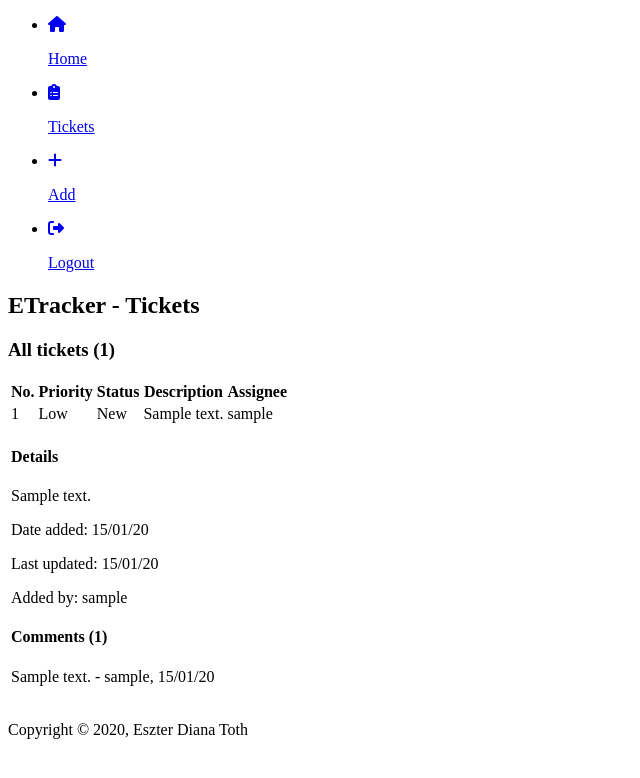
After one commit to EsztiDi/etracker, a Django app: page /tickets/ in a window 1280 px wide. The commit adds this page. Shown: the top 778 px of the page, without its empty margins (0-640 px from the left). Run offline with Django 3.2, Linux system fonts and the light colour scheme; a user stored in the database is signed in; tables that the repository leaves empty hold one stand-in row (values such as "Sample post"); some libraries are stand-ins or nearby versions.

Commit message:
Created TicketForm and views for new ticket and all tickets.

```diff
--- a/etracker/templates/base.html
+++ b/etracker/templates/base.html
@@ -24,10 +24,14 @@
       <p>Copyright &copy; 2020, Eszter Diana Toth</p>
     </footer>
     <script>
-      if (window.location.href == "http://127.0.0.1:8000/") {
+      if (window.location.href == "http://127.0.0.1:8000/" || window.location.href.includes("http://127.0.0.1:8000/?next=/")) {
         document.body.id = "login";
       } else {
         document.body.id = "user";
+      }
+
+      if (window.location.href == "http://127.0.0.1:8000/new/") {
+        document.getElementById("id_description").placeholder = document.getElementsByClassName("helptext")[0].innerText;
       }
 
       var acc = document.getElementsByClassName("accordion");
--- a/etracker/templates/partials/_navbar.html
+++ b/etracker/templates/partials/_navbar.html
@@ -7,13 +7,13 @@
       </a>
     </li>
     <li>
-      <a href="{% url 'tickets:home' %}" class="nav-link">
+      <a href="{% url 'tickets:tickets' %}" class="nav-link">
         <i class="fas fa-clipboard-list"></i>
         <p>Tickets</p>
       </a>
     </li>
     <li>
-      <a href="{% url 'tickets:home' %}" class="nav-link">
+      <a href="{% url 'tickets:new' %}" class="nav-link">
         <i class="fas fa-plus"></i>
         <p>Add</p>
       </a>
--- /dev/null
+++ b/etracker/templates/tickets/tickets.html
@@ -0,0 +1,63 @@
+{% extends "base.html" %} {% block title %}Tickets{% endblock %} {% block content%}
+{% include "partials/_navbar.html" %}
+<main>
+  <header>
+    <h2>ETracker - Tickets</h2>
+  </header>
+  <section>
+    <header>
+      <h3>All tickets ({{all_tickets.count}})</h3>
+    </header>
+    {% if all_tickets %}
+    <table>
+      <thead>
+        <tr>
+          <th>No.</th>
+          <th>Priority</th>
+          <th>Status</th>
+          <th>Description</th>
+          <th>Assignee</th>
+        </tr>
+      </thead>
+      <tbody>
+        {% for ticket in all_tickets %}
+        <tr class="accordion">
+          <td>{{ticket.pk}}</td>
+          <td>{{ticket.get_priority_display}}</td>
+          <td>{{ticket.get_status_display}}</td>
+          <td>{{ticket}}</td>
+          <td>{{ticket.assignee.username|default:"-"}}</td>
+        </tr>
+        <tr>
+          <td colspan="5">
+            <div class="details">
+              <div class="details-row">
+                <h4>Details</h4>
+                <p>{{ticket.details}}</p>
+              </div>
+              <p>Date added: {{ticket.date_added|date:"d/m/y"}}</p>
+              <p>
+                Last updated: {{ticket.date_updated|date:"d/m/y"|default:"-"}}
+              </p>
+              <p>Added by: {{ticket.added_by}}</p>
+              <div class="comments-row">
+                <h4>Comments ({{ticket.comments.all.count}})</h4>
+                {% for comment in ticket.comments.all %}
+                <p>
+                  {{comment}} - {{comment.commenter}},
+                  {{comment.date|date:"d/m/y"}}
+                </p>
+                {% endfor %}
+              </div>
+            </div>
+          </td>
+        </tr>
+        {% endfor %}
+      </tbody>
+    </table>
+    {% else %}
+    <p>There are no tickets added.</p>
+    {% endif %}
+  </section>
+</main>
+{% endblock %}
--- a/etracker/tickets/models.py
+++ b/etracker/tickets/models.py
@@ -31,7 +31,7 @@ class Ticket(models.Model):
     added_by = models.ForeignKey(
         settings.AUTH_USER_MODEL, on_delete=models.SET_NULL, related_name="my_tickets", blank=True, null=True)
 
-    def edit(self):
+    def edited(self):
         self.date_updated = timezone.now()
         self.save()
 
--- a/etracker/tickets/urls.py
+++ b/etracker/tickets/urls.py
@@ -8,4 +8,6 @@ urlpatterns = [
     path("", auth_views.LoginView.as_view(), name="login"),
     path("logout/", auth_views.logout_then_login, name="logout"),
     path("home/", views.index, name="home"),
+    path("new/", views.new_ticket, name="new"),
+    path("tickets/", views.tickets, name="tickets"),
 ]
--- a/etracker/tickets/views.py
+++ b/etracker/tickets/views.py
@@ -1,20 +1,54 @@
 from django.shortcuts import render, redirect, get_object_or_404
-from django.contrib.auth import logout
 from django.contrib.auth.decorators import login_required
 from .models import Ticket, Comment
+from .forms import TicketForm
 
 
 @login_required
 def index(request):
-    all_tickets = Ticket.objects.all().order_by("-date_added")
     my_tickets = request.user.my_tickets.all().order_by("-priority", "-date_added")
     assigned_tickets = request.user.assigned_tickets.all().order_by("-priority",
                                                                     "-date_added")
     unassigned = Ticket.objects.filter(assignee=None).order_by("-date_added")
     new_tickets = Ticket.objects.filter(status=1).order_by("-date_added")
-    context = {"all_tickets": all_tickets, "my_tickets": my_tickets,
+    context = {"my_tickets": my_tickets,
                "assigned_tickets": assigned_tickets, "unassigned": unassigned, "new_tickets": new_tickets}
     return render(request, "tickets/index.html", context)
 
     # fields = Ticket._meta.get_fields()
     # {{field.verbose_name.title}}
+
+
+@login_required
+def tickets(request):
+    all_tickets = Ticket.objects.all().order_by("-date_added")
+    return render(request, "tickets/tickets.html", {"all_tickets": all_tickets})
+
+
+@login_required
+def new_ticket(request):
+    if request.method == 'POST':
+        form = TicketForm(request.POST)
+        if form.is_valid():
+            new = form.save(commit=False)
+            new.added_by = request.user
+            new.save()
+            return redirect("/tickets/")
+    else:
+        form = TicketForm()
+    return render(request, "tickets/new_ticket.html", {"form": form})
+
+
+@login_required
+def edit_ticket(request, ticket_id):
+    ticket = get_object_or_404(Ticket, pk=ticket_id)
+    if request.method == 'POST':
+        form = TicketForm(request.POST, instance=ticket)
+        if form.is_valid():
+            new = form.save(commit=False)
+            new.date_updated = timezone.now()
+            new.save()
+            return redirect("/home/")
+    else:
+        form = TicketForm(instance=ticket)
+    return render(request, "tickets/new_ticket.html", {"form": form})
```
Also changed, not shown: etracker/templates/tickets/index.html (+16 -0 lines), etracker/templates/tickets/new_ticket.html (added, +16 -0 lines), etracker/tickets/forms.py (added, +9 -0 lines).
